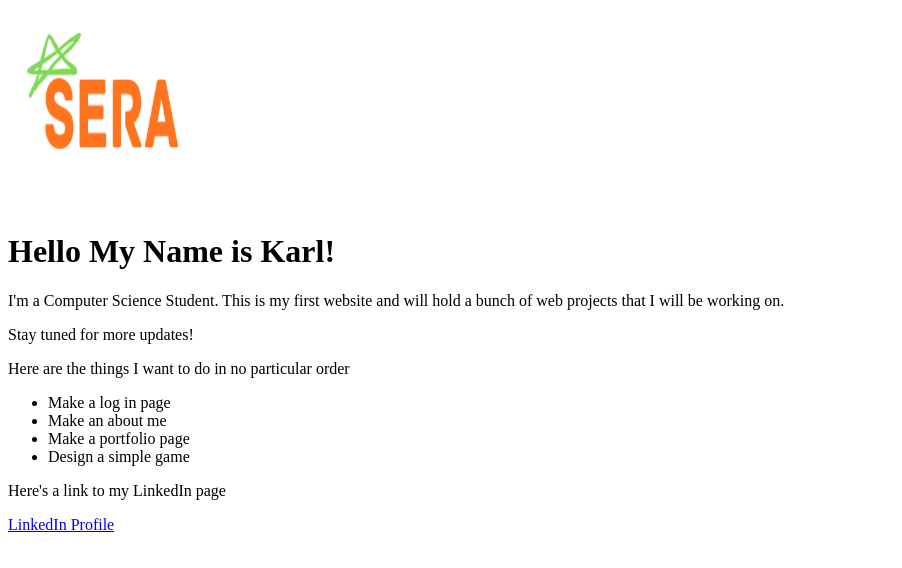
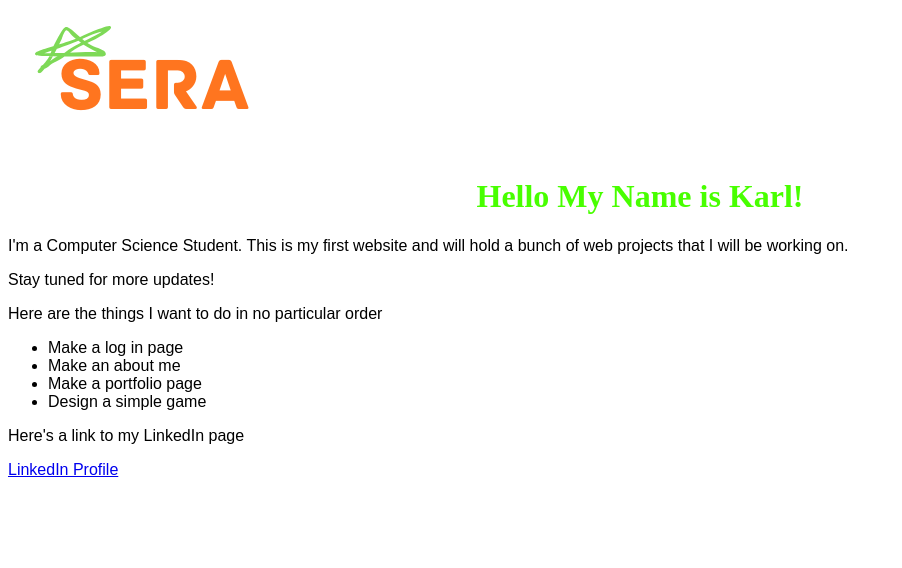
Before and after one commit to TheGoonch/FirstWebsite, a plain HTML site: page docs/index.html in a window 1280 px wide. Shown: the whole page, without its empty margins (0-902 px from the left). Drawn offline with Linux system fonts and the light colour scheme.

Commit message:
Editing css for main page

```diff
--- a/docs/index.html
+++ b/docs/index.html
@@ -1,13 +1,18 @@
 <!DOCTYPE html>
 <html>
   <head>
+    <link rel="stylesheet" href="styleSheet.css">
     <meta charset="utf-8" />
     <title>First Website</title>
   </head>
-  <img src =./Art/SeraLogo.png alt="Logo" width="200" height="200">
+
+  <img src =./Art/SeraLogo.png alt="Logo" width="283" height="145">
+
   <body>
-    <h1>Hello My Name is Karl!</h1>
+    <h1 class = "Site-Header">Hello My Name is Karl!</h1>
+  </body>
 
+  <body class = "Site-Body">
     <p>I'm a Computer Science Student. This is my first website and will hold a bunch of web projects
         that I will be working on.
     </p>
--- a/docs/styleSheet.css
+++ b/docs/styleSheet.css
@@ -0,0 +1,10 @@
+.Site-Header{
+    color: rgb(72, 255, 0);
+    text-align: center;
+    font-family: "Times New Roman", Times, serif;
+}
+
+.Site-Body{
+    color: rgb(0, 0, 0);
+    font-family: Arial, Helvetica, sans-serif;
+}
```
Also changed, not shown: BasicsCSS.txt.
